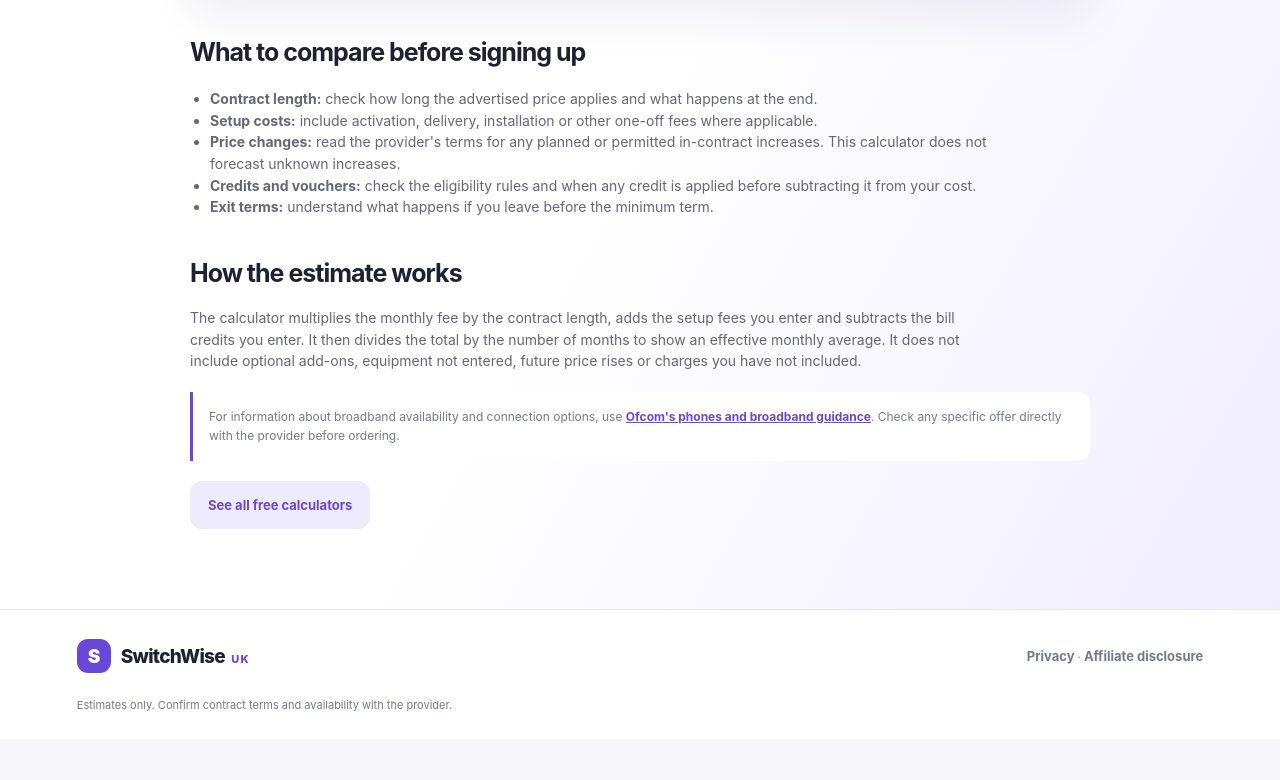
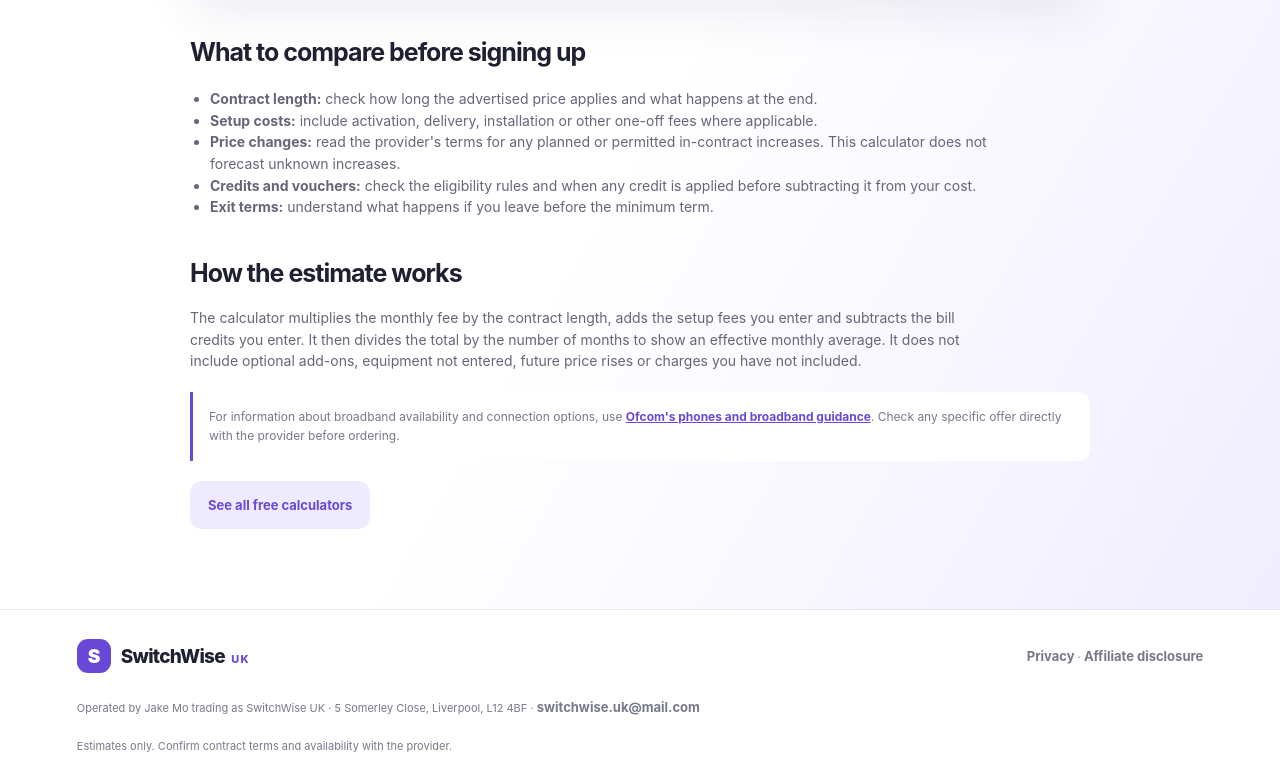
Before and after one commit to skar-the-dev/switchwise-uk, a plain HTML site: page broadband-contract-calculator.html in a window 1280 px wide. Shown: the part 786-1566 px from the top of the page. Before the commit the page ends 1525 px from the top, so only its background shows below. Drawn offline with Linux system fonts and the light colour scheme.

Commit message:
Show operator contact details in site footer

```diff
--- a/broadband-contract-calculator.html
+++ b/broadband-contract-calculator.html
@@ -30,7 +30,7 @@
 <div class="source-note">For information about broadband availability and connection options, use <a href="https://www.ofcom.org.uk/phones-and-broadband/" target="_blank" rel="noopener noreferrer">Ofcom's phones and broadband guidance</a>. Check any specific offer directly with the provider before ordering.</div>
 <a class="button secondary" href="index.html#calculators">See all free calculators</a>
 </article></main>
-<footer><a class="brand" href="index.html"><span class="brand-mark">S</span><span>SwitchWise <small>UK</small></span></a><p><a href="privacy.html">Privacy</a> · <a href="disclosure.html">Affiliate disclosure</a></p><p class="fine">Estimates only. Confirm contract terms and availability with the provider.</p></footer>
+<footer><a class="brand" href="index.html"><span class="brand-mark">S</span><span>SwitchWise <small>UK</small></span></a><p><a href="privacy.html">Privacy</a> · <a href="disclosure.html">Affiliate disclosure</a></p><p class="fine">Operated by Jake Mo trading as SwitchWise UK · 5 Somerley Close, Liverpool, L12 4BF · <a href="mailto:switchwise.uk@mail.com">switchwise.uk@mail.com</a></p><p class="fine">Estimates only. Confirm contract terms and availability with the provider.</p></footer>
 <script>
 (() => {
 const form=document.getElementById("bb-page-form");
```
